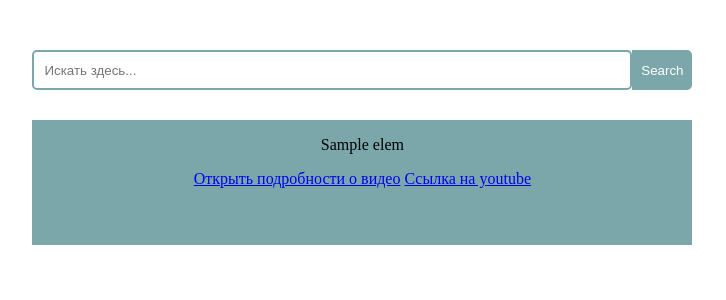
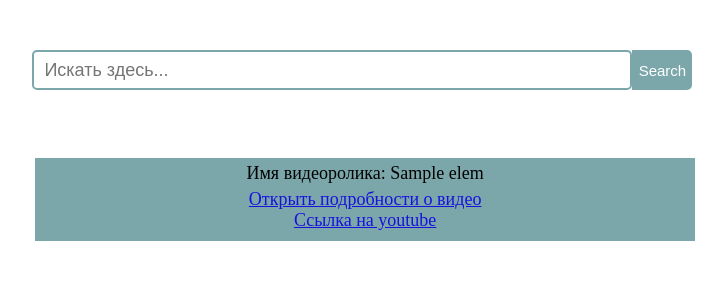
Before and after one commit to Jacondaz/object_detecting_vkr, a FastAPI app: template templates/result.html in a window 1280 px wide. Shown: the top 300 px of the page, without its empty margins (390-1116 px from the left). Run offline with FastAPI, Linux system fonts and the light colour scheme; the template is opened without the code that fills it: most values are stand-ins (such as "Sample title", 1, 10 or a date in 2020).

Commit message:
add correct css on result, need css on video

```diff
--- a/main.py
+++ b/main.py
@@ -46,21 +46,25 @@
 def and_search(alpha, list_with_collect):
     #заменить name на id
     #доделать логику
-    list_with_first_names = [coll["name"] for coll in db[alpha[0].lower()].find()]
-    list_with_second_names = [coll["name"] for coll in db[alpha[1].lower()].find()]
+    list_with_first_names = [coll["id"] for coll in db[alpha[0]].find()]
+    list_with_second_names = [coll["id"] for coll in db[alpha[1]].find()]
     list_with_common = list(set(list_with_first_names) & set(list_with_second_names))
     if len(list_with_common) == 0:
         return False
     else:
         ans = list()
-        for name in list_with_common:
-            temp_elem = db[alpha[0].lower()].find({'name': f'{name}'})
-            temp_elem2 = db[alpha[1].lower()].find({'name': f'{name}'})
-            ans.append({"Name": name,
-                        "Class1": alpha[0],
-                        "Class2": alpha[1],
+        for name_id in list_with_common:
+            #temp_elem = db[alpha[0].lower()].find({'name': f'{name}'})
+            #temp_elem2 = db[alpha[1].lower()].find({'name': f'{name}'})
+            #need get name of function
+            ans.append({"id": name_id,
+                        "name": "some_name",
+                        "link": "link",
+                        "class1": alpha[0],
+                        "class2": alpha[1],
+                        "time": ...
                         })
-    return ans
+    return ans, "and"
 
 def and_and_search(alpha, list_with_collect):
     ans = list()
@@ -78,7 +82,7 @@
             name2 = alpha[1]
             if times:
                 ans.append({"name": name,
-                            "Link":  "some_link",
+                            "link":  "some_link",
                             "time": times
                             })
             else:
@@ -86,17 +90,18 @@
     return ans
 
 def or_search(alpha, list_with_collect):
+    #done
     ans = list()
     for alp in alpha:
-        temp_dict = {"class": alp}
         for coll in db[alp].find():
             #name = get_video_title(coll["link"])
+            temp_dict = {"class": alp}
             temp_dict["name"] = coll["name"]
             temp_dict["link"] = coll["link"]
             temp_dict["time"] = coll["time"]
             temp_dict["id"] = coll["id"]
-        ans.append(temp_dict)
-    return ans
+            ans.append(temp_dict)
+    return ans, "or"
 
 def choose(expression: str):
 
@@ -138,18 +143,18 @@
             for coll in db[alpha[0]].find():
                 #name = get_video_title(coll["link"])
                 ans.append({"name": coll["name"], "link": coll["link"], "time": coll["time"], "id": coll["id"]})
-            return ans, alpha
+            return ans, "single"
         except (ValueError, IndexError):
             return False
     elif len(alpha) == 0:
         return False
     elif len(alpha) == 2:
         if all(x.lower() in list_with_collections for x in alpha):
-            if symbol[0] == '|' or symbol[0] == '&' and len(symbol) == 1:
-                return func[symbol[0]](alpha, list_with_collections), alpha
+            if (symbol[0] == '|' or symbol[0] == '&') and len(symbol) == 1:
+                return func[symbol[0]](alpha, list_with_collections)
             elif len(symbol) == 2:
                 if all(sym == '&' for sym in symbol):
-                    return func['&&'](alpha, list_with_collections), alpha
+                    return func['&&'](alpha, list_with_collections)
         else:
             return False
     else:
@@ -163,15 +168,15 @@
 
 @app.post("/search", response_class=HTMLResponse)
 def search_item(request: Request, name_cls: str = Form(...)):
-    answer, classes = choose(name_cls)
+    answer, type_ = choose(name_cls)
     if isinstance(answer, bool):
         return templates.TemplateResponse('result.html', {'request': request, "result": "Ошибка при поиске записей"})
-    return templates.TemplateResponse('result.html', {'request': request, "result": answer})
+    #print(answer)
+    return templates.TemplateResponse('result.html', {'request': request, "result": answer, "type": type_})
 
 @app.get("/search_video/{video_id}", response_class=HTMLResponse)
 def link_item(request: Request, video_id: str):
     try:
-        #доделать дополнительные теги под видео
         tags = list()
         link = db["info_about_video"].find({"id": video_id})[0]["link"]
         list_with_collections = list(db.list_collection_names())
--- a/templates/index.html
+++ b/templates/index.html
@@ -22,7 +22,8 @@
     border-radius: 5px;
     outline: none;
     background: #ffffff;
-    color: #9E9C9C;
+    color: black;
+    font-size: 18px;
 }
 
 button {
@@ -36,7 +37,8 @@
     background: #7BA7AB;
     border-radius: 0 5px 5px 0;
     cursor: pointer;
-    color: #ffffff
+    color: #ffffff;
+    font-size: 15px;
 }
 
 .index_text{
--- a/templates/result.html
+++ b/templates/result.html
@@ -30,7 +30,8 @@
     border-radius: 5px;
     outline: none;
     background: #ffffff;
-    color: #9E9C9C;
+    color: black;
+    font-size: 18px;
 }
 
 button {
@@ -44,7 +45,8 @@
     background: #7BA7AB;
     border-radius: 0 5px 5px 0;
     cursor: pointer;
-    color: #ffffff
+    color: #ffffff;
+    font-size: 15px;
 }
 
 .index_text{
@@ -58,13 +60,27 @@
 
 .container{
     width: 660px;
-    height: 125px;
-    position: fixed;
-    top: 15%;
+    height: auto;
+    position: relative;
+    top: 150px;
     left: 33%;
-    margin-bottom: 50px;
+    padding-top: 5px;
+    margin-bottom: 15px;
+    padding-bottom: 10px;
     background-color: #7BA7AB;
     text-align: center;
+}
+
+.text{
+    font-size: 18px;
+    margin: 0px;
+    padding: 0px;
+    margin-bottom: 5px;
+}
+
+.link{
+    font-size: 18px;
+    color: #1812db;
 }
 
  </style>
@@ -73,12 +89,23 @@
         <input name="name_cls" placeholder="Искать здесь..." type="search">
         <button type="submit">Search</button>
     </form>
-    <div class="container">
-        {% for elem in result %}
-        <p class="text">{{elem["name"]}}<p>
+    {% for elem in result %}
+    <div class="container" id="container">
+        <p class="text">Имя видеоролика: {{elem["name"]}}</p>
+
+            {% if type == "and" %}
+                <p class="text">Класс 1: {{elem["class1"]}}</p>
+                <p class="text">Класс 2: {{elem["class2"]}}</p>
+            {% endif %}
+
+            {% if type == "or" %}
+                <p class="text">Класс: {{elem["class"]}}</p>
+            {% endif %}
+
         <a href="/search_video/{{elem['id']}}" class="link" target="_blank">Открыть подробности о видео</a>
-        <a href="{{elem['link']}}" class="text" target="_blank">Ссылка на youtube<p>
-        {% endfor %}
+        <br>
+        <a href="{{elem['link']}}" class="link" target="_blank">Ссылка на youtube</a>
     </div>
+    {% endfor %}
  </body>
 </html>
--- a/templates/video.html
+++ b/templates/video.html
@@ -22,7 +22,8 @@
     border-radius: 5px;
     outline: none;
     background: #ffffff;
-    color: #9E9C9C;
+    color: black;
+    font-size: 18px;
 }
 
 button {
@@ -36,7 +37,8 @@
     background: #7BA7AB;
     border-radius: 0 5px 5px 0;
     cursor: pointer;
-    color: #ffffff
+    color: #ffffff;
+    font-size: 15px;
 }
 
 </style>
```
